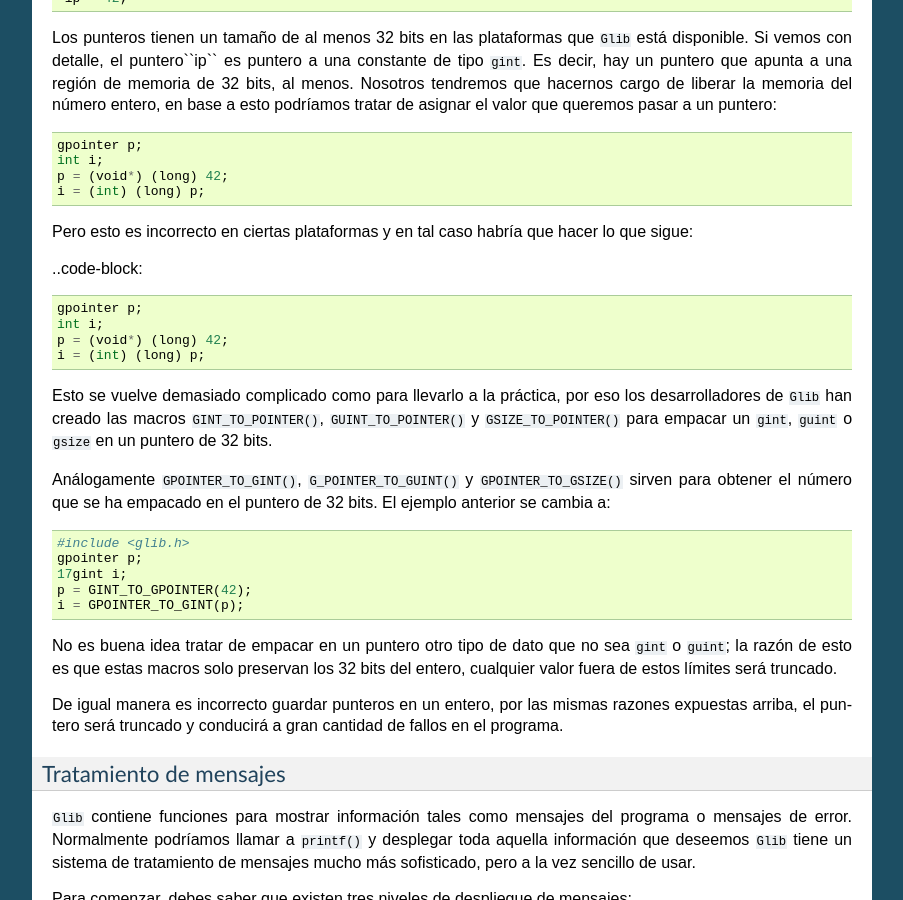
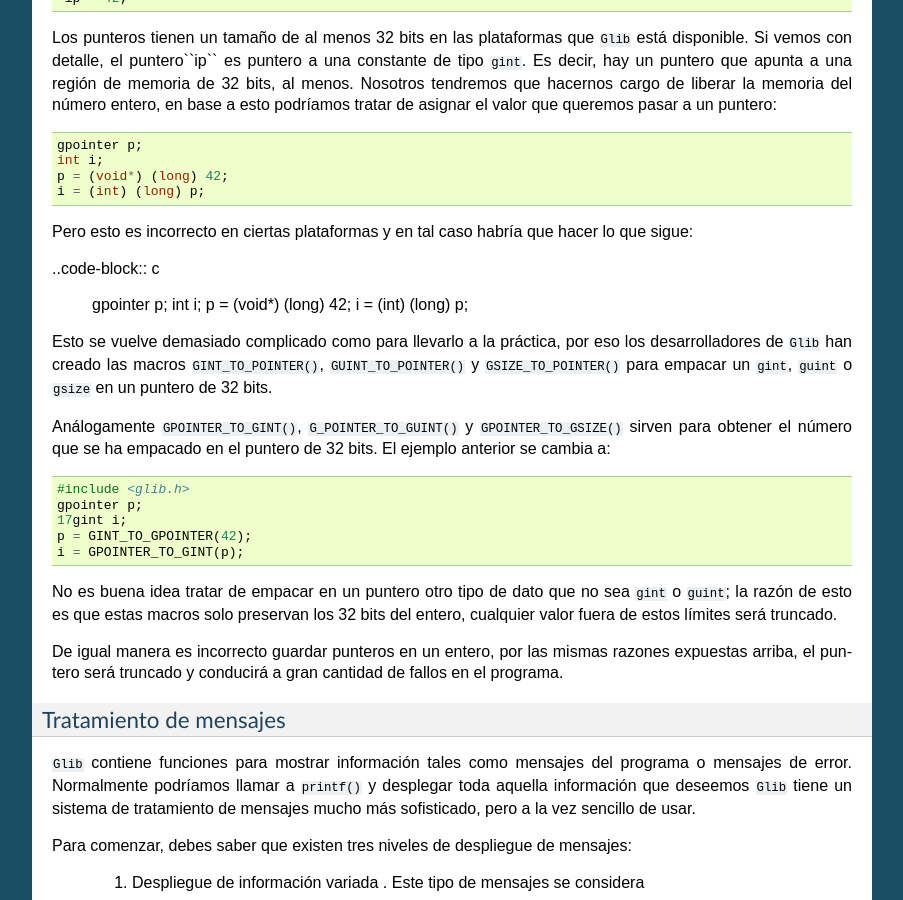
Before and after one commit to misaelnieto/programacion_gtk, a Sphinx documentation site: the page built from docs/001-glib.rst, in a window 1280 px wide and 900 px high, scrolled down 5943 px. Shown: the whole window, without its empty margins (198-1101 px from the left). Built offline with Sphinx 7.4.7, drawn with Linux system fonts in a browser that asks for light colours.

Commit message:
Arreglar los code-block sin parametro

```diff
--- a/docs/001-glib.rst
+++ b/docs/001-glib.rst
@@ -418,7 +418,7 @@
 de liberar la memoria del número entero, en base a esto podríamos tratar de
 asignar el valor que queremos pasar a un puntero:
 
-.. code-block::
+.. code-block:: c
 
     gpointer p;
     int i;
@@ -428,7 +428,7 @@
 Pero esto es incorrecto en ciertas plataformas y en tal caso habría que hacer
 lo que sigue:
 
-..code-block::
+..code-block:: c
 
     gpointer p;
     int i;
@@ -444,7 +444,7 @@
 ``GPOINTER_TO_GSIZE()`` sirven para obtener el número que se ha empacado en el
 puntero de 32 bits. El ejemplo anterior se cambia a:
 
-.. code-block::
+.. code-block:: c
 
     #include <glib.h>
     gpointer p;
```
